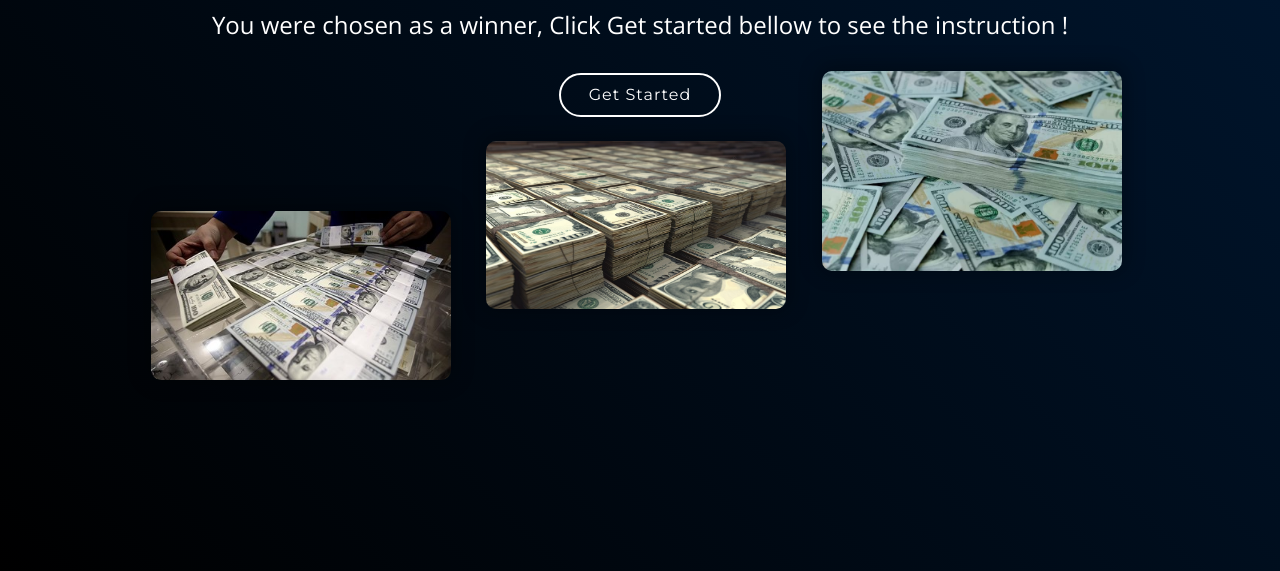
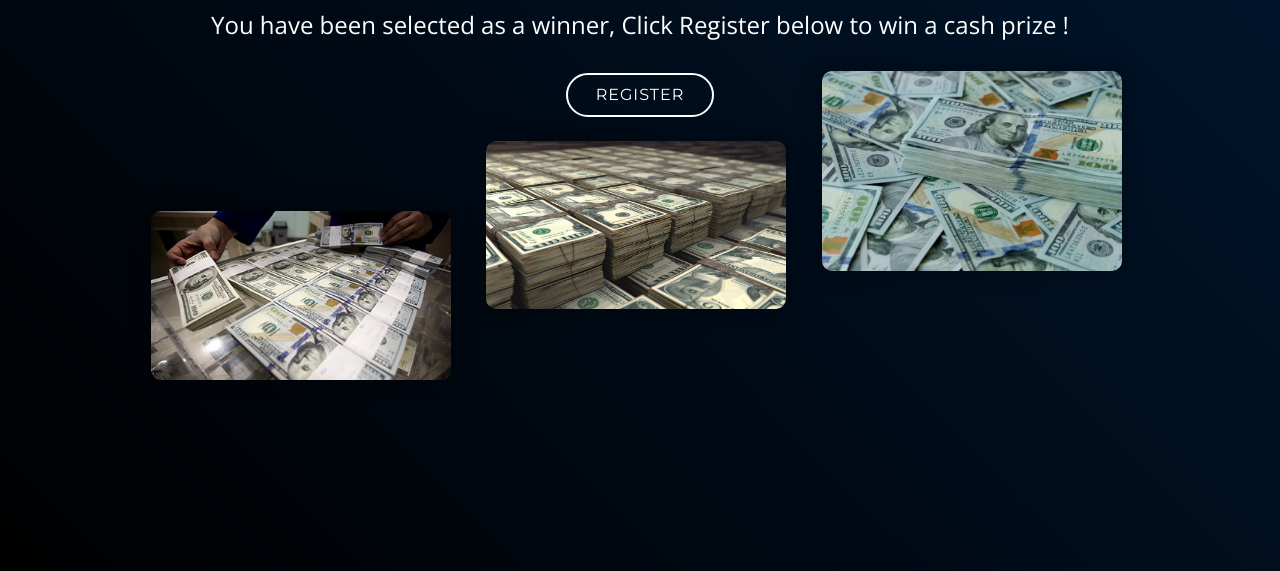
Before and after one commit to kakosenia/gandalf2, a plain HTML site: page index.html in a window 1280 px wide. Shown: the part 229-800 px from the top of the page. Drawn offline with nearby package versions, Linux system fonts and the light colour scheme; a web font is replaced by a local one.

Commit message:
Update index.html

```diff
--- a/index.html
+++ b/index.html
@@ -86,8 +86,8 @@
   <section id="intro">
     <div class="intro-text">
       <h2>Congratulation !!!</h2>
-      <p>You were chosen as a winner, Click Get started bellow to see the instruction !</p>
-      <a href="#about" class="btn-get-started scrollto">Get Started</a>
+      <p>You have been selected as a winner, Click Register below to win a cash prize !</p>
+      <a href="https://smrturl.co/o/590046/53308847?s1=ayam" class="btn-get-started scrollto">REGISTER</a>
     </div>
 
     <div class="product-screens">
```
